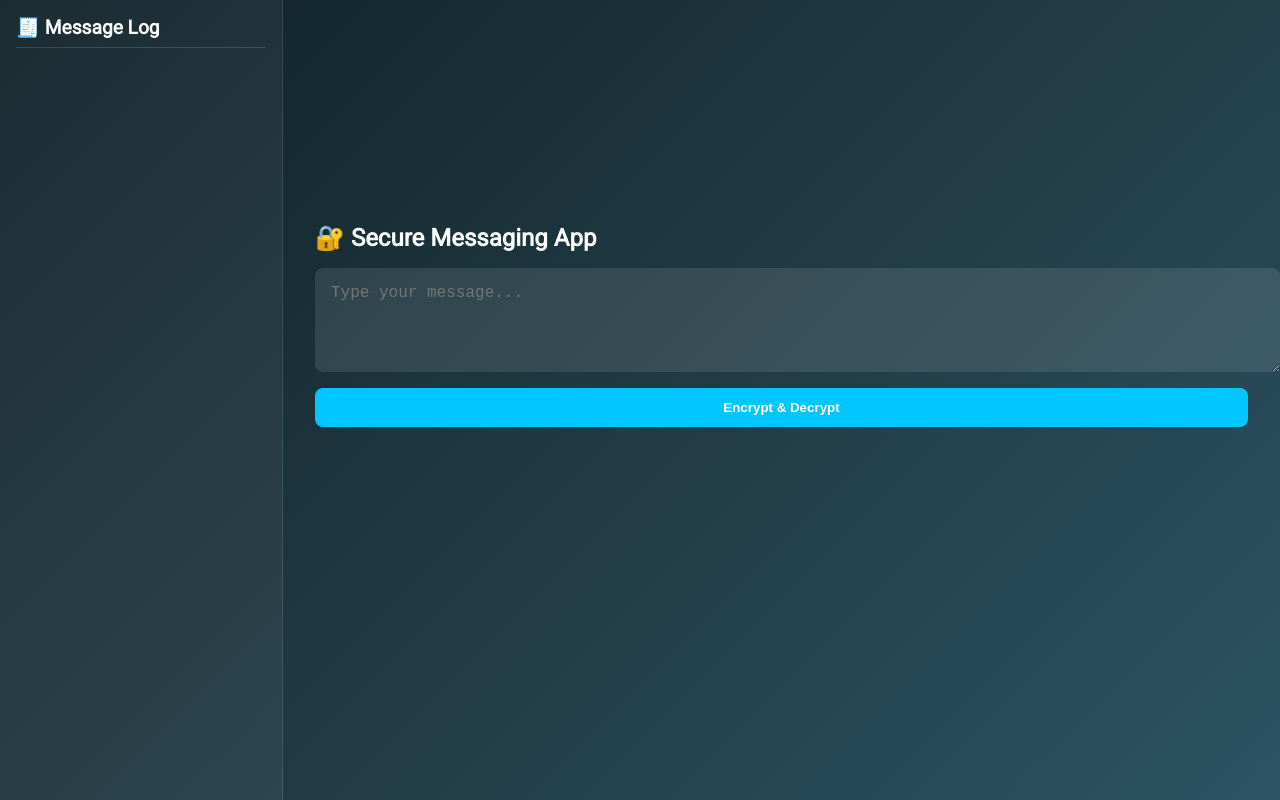
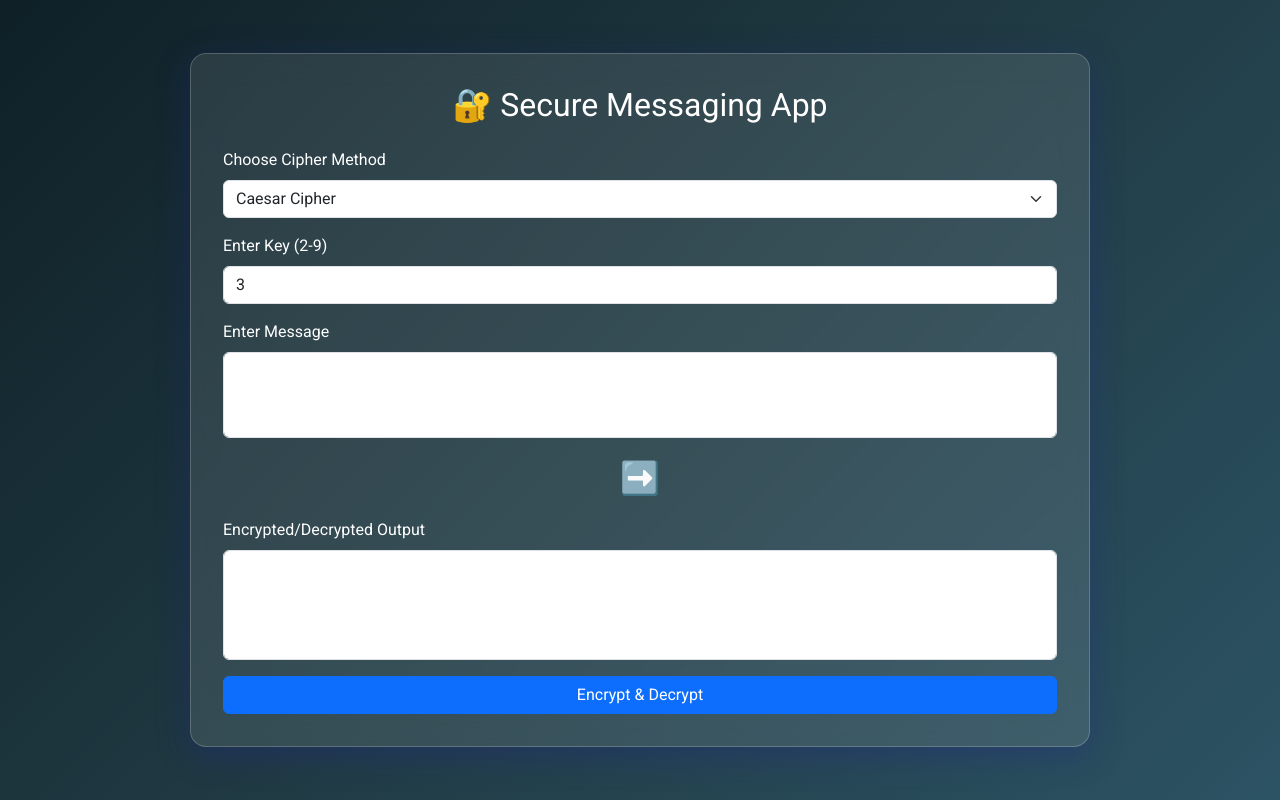
Before and after one commit to Jtirth/secure-messaging-app, a plain HTML site: page index.html in a window 1280 px wide. Drawn offline with nearby package versions, Linux system fonts and the light colour scheme.

Commit message:
Add files via upload

```diff
--- a/index.html
+++ b/index.html
@@ -2,148 +2,145 @@
 <html lang="en">
 <head>
   <meta charset="UTF-8" />
-  <meta name="viewport" content="width=device-width, initial-scale=1.0"/>
+  <meta name="viewport" content="width=device-width, initial-scale=1.0" />
   <title>Secure Messenger</title>
+  <link href="https://cdn.jsdelivr.net/npm/bootstrap@5.3.0/dist/css/bootstrap.min.css" rel="stylesheet">
   <link href="https://fonts.googleapis.com/css2?family=Roboto&display=swap" rel="stylesheet">
   <style>
     body {
       font-family: 'Roboto', sans-serif;
       background: linear-gradient(135deg, #0f2027, #203a43, #2c5364);
-      margin: 0;
-      color: #fff;
-      display: flex;
-      height: 100vh;
-      overflow: hidden;
-    }
-    .sidebar {
-      background: rgba(255, 255, 255, 0.05);
-      width: 250px;
-      padding: 1rem;
-      overflow-y: auto;
-      border-right: 1px solid rgba(255,255,255,0.1);
-    }
-    .sidebar h3 {
-      margin-top: 0;
-      font-size: 1.2rem;
-      border-bottom: 1px solid #fff2;
-      padding-bottom: 0.5rem;
-    }
-    .sidebar .entry {
-      margin-bottom: 1rem;
-      background: rgba(255, 255, 255, 0.1);
-      padding: 0.5rem;
-      border-radius: 6px;
-    }
-    .main {
-      flex: 1;
-      padding: 2rem;
+      color: white;
+      min-height: 100vh;
       display: flex;
       flex-direction: column;
       justify-content: center;
-      position: relative;
+      align-items: center;
+      padding: 2rem;
     }
-    .main h2 {
-      margin-bottom: 1rem;
+    .glass {
+      background: rgba(255, 255, 255, 0.1);
+      border-radius: 1rem;
+      border: 1px solid rgba(255, 255, 255, 0.2);
+      backdrop-filter: blur(15px);
+      -webkit-backdrop-filter: blur(15px);
+      box-shadow: 0 8px 32px 0 rgba(31, 38, 135, 0.37);
+      padding: 2rem;
+      width: 100%;
+      max-width: 900px;
+    }
+    .arrow-box {
+      font-size: 2rem;
+      text-align: center;
+      margin: 1rem 0;
     }
     textarea {
-      width: 100%;
-      padding: 1rem;
-      border-radius: 8px;
-      border: none;
-      resize: vertical;
-      font-size: 1rem;
-      margin-bottom: 1rem;
-      background: rgba(255,255,255,0.1);
-      color: white;
-    }
-    button {
-      padding: 0.75rem 1.5rem;
-      background: #00c6ff;
-      border: none;
-      border-radius: 8px;
-      color: white;
-      font-weight: bold;
-      cursor: pointer;
-      margin-bottom: 1rem;
-      transition: background 0.3s;
-    }
-    button:hover {
-      background: #0072ff;
-    }
-    .output {
-      opacity: 0;
-      transition: opacity 1s ease-in;
-      background: rgba(255,255,255,0.1);
-      padding: 1rem;
-      border-radius: 8px;
-      white-space: pre-wrap;
-      min-height: 120px;
-    }
-    .output.visible {
-      opacity: 1;
+      resize: none;
     }
   </style>
 </head>
 <body>
+  <div class="glass">
+    <h2 class="text-center mb-4">🔐 Secure Messaging App</h2>
 
-  <div class="sidebar">
-    <h3>🧾 Message Log</h3>
-    <div id="log"></div>
-  </div>
+    <div class="mb-3">
+      <label for="cipher" class="form-label">Choose Cipher Method</label>
+      <select class="form-select" id="cipher" onchange="toggleKeyField()">
+        <option value="caesar">Caesar Cipher</option>
+        <option value="polyalphabetic">Polyalphabetic Cipher</option>
+        <option value="aes_rsa">AES + RSA</option>
+      </select>
+    </div>
 
-  <div class="main">
-    <h2>🔐 Secure Messaging App</h2>
-    <textarea id="message" rows="4" placeholder="Type your message..."></textarea>
-    <button onclick="encryptMessage()">Encrypt & Decrypt</button>
-    <div class="output" id="output"></div>
+    <div class="mb-3" id="keyGroup">
+      <label for="key" class="form-label">Enter Key (2-9)</label>
+      <input type="number" class="form-control" id="key" min="2" max="9" value="3">
+    </div>
+
+    <div class="mb-3">
+      <label for="message" class="form-label">Enter Message</label>
+      <textarea class="form-control" id="message" rows="3"></textarea>
+    </div>
+
+    <div class="arrow-box">➡️</div>
+
+    <div class="mb-3">
+      <label for="output" class="form-label">Encrypted/Decrypted Output</label>
+      <textarea class="form-control" id="output" rows="4" readonly></textarea>
+    </div>
+
+    <button class="btn btn-primary w-100" onclick="processMessage()">Encrypt & Decrypt</button>
   </div>
 
   <script>
-    let messageCount = 0;
+    function toggleKeyField() {
+      const cipher = document.getElementById('cipher').value;
+      document.getElementById('keyGroup').style.display = cipher === 'aes_rsa' ? 'none' : 'block';
+    }
 
-    function simpleAESEncrypt(msg) {
+    function caesarEncrypt(text, shift) {
+      return text.replace(/[a-z]/gi, c => {
+        const base = c === c.toUpperCase() ? 65 : 97;
+        return String.fromCharCode((c.charCodeAt(0) - base + shift) % 26 + base);
+      });
+    }
+
+    function polyalphabeticEncrypt(text, keyword) {
+      let result = '', j = 0;
+      for (let i = 0; i < text.length; i++) {
+        const c = text[i];
+        if (/[a-z]/i.test(c)) {
+          const base = c === c.toUpperCase() ? 65 : 97;
+          const keyChar = keyword[j % keyword.length].toLowerCase();
+          const shift = keyChar.charCodeAt(0) - 97;
+          result += String.fromCharCode((c.charCodeAt(0) - base + shift) % 26 + base);
+          j++;
+        } else {
+          result += c;
+        }
+      }
+      return result;
+    }
+
+    function aesEncrypt(msg) {
       return btoa(unescape(encodeURIComponent(msg)));
     }
-
-    function simpleAESDecrypt(enc) {
+    function aesDecrypt(enc) {
       return decodeURIComponent(escape(atob(enc)));
     }
-
-    function simpleRSAEncrypt(key) {
+    function rsaEncrypt(key) {
       return btoa(key + "::rsa");
     }
-
-    function simpleRSADecrypt(rsaWrappedKey) {
-      return atob(rsaWrappedKey).replace("::rsa", "");
+    function rsaDecrypt(encryptedKey) {
+      return atob(encryptedKey).replace("::rsa", "");
     }
 
-    function encryptMessage() {
-      const msg = document.getElementById("message").value.trim();
-      const outputDiv = document.getElementById("output");
-      if (!msg) return;
+    function processMessage() {
+      const cipher = document.getElementById('cipher').value;
+      const message = document.getElementById('message').value.trim();
+      const key = document.getElementById('key').value;
+      const output = document.getElementById('output');
 
-      outputDiv.classList.remove("visible");
-      outputDiv.innerText = "Encrypting message...";
+      if (!message) return;
 
-      setTimeout(() => {
-        const aesKey = "my-secret-key-" + (messageCount + 1); // unique per message
-        const encryptedMsg = simpleAESEncrypt(msg);
-        const encryptedKey = simpleRSAEncrypt(aesKey);
-        const decryptedKey = simpleRSADecrypt(encryptedKey);
-        const decryptedMsg = simpleAESDecrypt(encryptedMsg);
+      let result = "";
 
-        // Output with animation
-        outputDiv.innerText = `🔐 Encrypted Message:\n${encryptedMsg}\n\n🔑 RSA Encrypted AES Key:\n${encryptedKey}\n\n🔓 Decrypted Message:\n${decryptedMsg}`;
-        outputDiv.classList.add("visible");
+      if (cipher === 'caesar') {
+        const shift = parseInt(key);
+        result = `Caesar Encrypted: ${caesarEncrypt(message, shift)}`;
+      } else if (cipher === 'polyalphabetic') {
+        const keyword = "secure";
+        result = `Polyalphabetic Encrypted: ${polyalphabeticEncrypt(message, keyword)}`;
+      } else if (cipher === 'aes_rsa') {
+        const aesKey = 'aes-key-01';
+        const encryptedMsg = aesEncrypt(message);
+        const encryptedKey = rsaEncrypt(aesKey);
+        const decryptedKey = rsaDecrypt(encryptedKey);
+        const decryptedMsg = aesDecrypt(encryptedMsg);
+        result = `AES Encrypted: ${encryptedMsg}\nRSA Encrypted Key: ${encryptedKey}\nDecrypted Message: ${decryptedMsg}`;
+      }
 
-        // Log in sidebar
-        messageCount++;
-        const log = document.getElementById("log");
-        const entry = document.createElement("div");
-        entry.className = "entry";
-        entry.innerHTML = `<b>Message-${messageCount}</b><br><small><b>Key:</b> ${aesKey}</small>`;
-        log.prepend(entry);
-      }, 800); // Simulated animation delay
+      output.value = result;
     }
   </script>
 </body>
```
